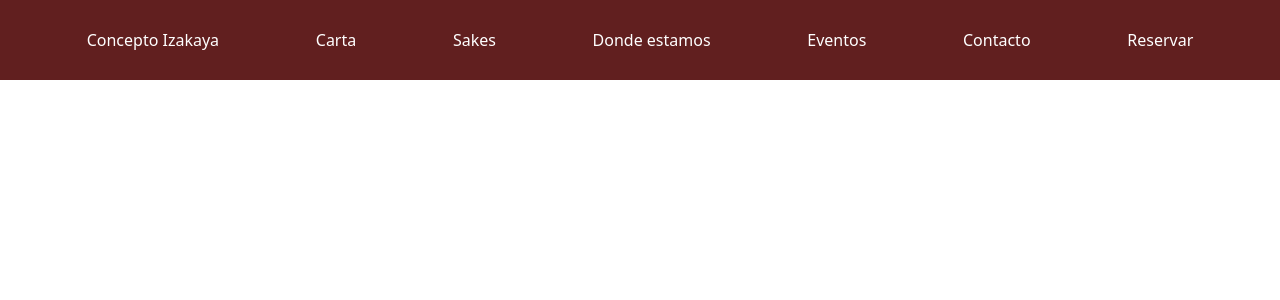
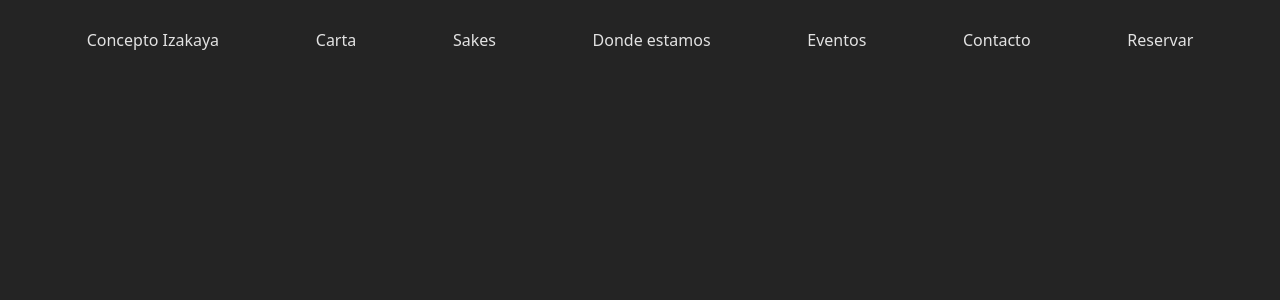
Before and after one commit to keihachimaru/Shuwa, a React app in the folder frontend/: page / in a window 1280 px wide. Shown: the top 300 px of the page. Built offline with nearby package versions, Linux system fonts and the light colour scheme; the HTML template or start-up script is replaced by a standard one.

Commit message:
feat: improvded menu item, color palette and data processing of menu

```diff
--- /dev/null
+++ b/frontend/src/components/MenuItem.tsx
@@ -0,0 +1,27 @@
+import type { Item } from '@/types';
+import '@/styles/MenuItem.css';
+
+type Props = {
+    data: Item;
+}
+
+const MenuItem = ({ data }: Props) => {
+    return (
+        <div className="menu-item">
+            <div className="menu-title">
+                <span className="item-name">
+                    { data.nombre }
+                </span>
+                <span className="item-price">
+                    { Number(data.precio).toFixed(1)+'  ' }
+                    €
+                </span>
+            </div>
+            <div className="menu-description">
+                { data.descripción }
+            </div>
+        </div>
+    )
+};
+
+export default MenuItem;
--- a/frontend/src/index.css
+++ b/frontend/src/index.css
@@ -11,10 +11,34 @@
   text-rendering: optimizeLegibility;
   -webkit-font-smoothing: antialiased;
   -moz-osx-font-smoothing: grayscale;
-  --primary: #4285f4;
-  --accent: #611f1f;
-  --text: #fff;
-  --accent-light: #5f3737;
+
+  /* — Core Base Colors — */
+  --color-bg-primary: #faf7f4; /* soft off-white background */
+  --color-bg-secondary: #f2ebe4; /* slightly warmer secondary background */
+  --color-text-primary: #1f1f1f; /* main readable text */
+  --color-text-secondary: #4a4a4a; /* secondary text / descriptions */
+  --color-border: #ddd6ce; /* light neutral border line */
+
+  /* — Contrast & Depth — */
+  --color-bg-dark: #2a2a2a; /* dark section / footer backgrounds */
+  --color-text-light: #ffffff; /* light text on dark bg */
+
+  /* — Accent / Primary — */
+  --color-accent: #b33f3f; /* sake red accent — used for buttons & highlights */
+  --color-accent-light: #e8cfcf; /* lighter version of accent */
+
+  /* — Neutral / UI — */
+  --color-muted: #9e948d; /* muted text or disabled states */
+  --color-card-bg: #ffffff; /* cards, menus, popups */
+
+  /* — Availability / Status — */
+  --color-available: #3a7d44; /* green for “available” */
+  --color-unavailable: #c04b4b; /* red for “out of stock” */
+  --color-warning: #e0a030; /* warm yellow for subtle warnings */
+
+  /* — Interaction — */
+  --color-hover: #d7c7c0; /* hover / focus on card / menu item */
+  --color-button-text: #ffffff; /* primary button text */
 }
 
 body, html {
@@ -23,10 +47,10 @@ body, html {
   min-height: 100vh;
 }
 
-@media (prefers-color-scheme: light) {
+@media (prefers-color-scheme: dark) {
   :root {
     color: #213547;
-    background-color: #ffffff;
+    background-color: #fdf0e9;
   }
   a:hover {
     color: #747bff;
--- a/frontend/src/pages/Menu.tsx
+++ b/frontend/src/pages/Menu.tsx
@@ -1,32 +1,26 @@
 import Navbar from "@/components/Navbar";
+import MenuSection from "@/components/MenuSection";
 import Papa from "papaparse";
-import { useEffect, useState } from "react";
+import { useEffect, useState, useMemo } from "react";
+import type { Item, Row } from '@/types';
+import '@/styles/Menu.css';
 
 const CSV_URL = "https://docs.google.com/spreadsheets/d/e/2PACX-1vRTI7dYkDQH8Oyf1W4f_mxY97Z32RbUZdcnBzQXfCBld6xIiqHOEUvdJGpBFto2i5UvnRB2GRRvZTZP/pub?output=csv"
-
-type Item = {
-    nombre: string,
-    descripción: string,
-    precio: number,
-    foto: string,
-    seccion: string,
-    notas: string[],
-}
-
-type Row = {
-    Nombre: string,
-    Descripción: string,
-    Precio: number,
-    Foto: string,
-    Sección: string,
-    Notas: string,
-}
-
 
 const Menu = () => {
     const [data, setData] = useState<Item[]>([]);
     const [loading, setLoading] = useState(true);
     const [error, setError] = useState<string | null>(null);
+
+    const items = useMemo(() => {
+        const sections = [ ...new Set(data.map(i => i.seccion))]
+        return Object.fromEntries(sections.map(s => ([
+            s,
+            data.filter(d => d.seccion===s)
+        ])))
+    }, [data])
+
+    const sections = useMemo(() => ([ ...new Set(data.map(i => i.seccion))]), [data])
 
     useEffect(() => {
         Papa.parse(CSV_URL, {
@@ -55,11 +49,34 @@ const Menu = () => {
         });
     }, []);
 
+    if(loading) {
+        return (
+            <>
+                <Navbar/>
+                Loading ...
+            </>
+        );
+    }
+    else if(error) {
+        return (
+            <>
+                <Navbar/>
+                Error!
+            </>
+        );
+    }
+
     return (
-        <>
+        <div className="menu">
             <Navbar/>
-            { JSON.stringify(data) }
-        </>
+            {sections.map(section => (
+                <MenuSection
+                    key={section}
+                    section={section}
+                    items={items[section]}
+                />
+            ))}
+        </div>
     )
 }
 export default Menu;
--- /dev/null
+++ b/frontend/src/styles/Menu.css
@@ -0,0 +1,5 @@
+.menu {
+    display: flex;
+    align-items: center;
+    flex-direction: column;
+}
--- /dev/null
+++ b/frontend/src/styles/MenuItem.css
@@ -0,0 +1,29 @@
+.menu-item {
+    width: calc(100% - 20px);
+    max-width: 500px;
+    min-height: 80px;
+    display: flex;
+    flex-direction: column;
+    justify-content: center;
+    margin: 10px;
+    margin-top: 0px;
+    margin-bottom: 0px;
+}
+.menu-title {
+    display: flex;
+    align-items: center;
+    justify-content: space-between;
+}
+.item-name {
+    font-size: 1.2em;
+    font-weight: bold;
+    max-width: 80%;
+}
+.item-price {
+    font-family: 'Arial';
+    font-style: italic;
+    font-size: .8em;
+}
+.menu-description {
+    font-size: .8em;
+}
--- a/frontend/src/styles/Navbar.css
+++ b/frontend/src/styles/Navbar.css
@@ -5,6 +5,7 @@
     display: flex;
     align-items: center;
     justify-content: space-evenly;
+    overflow: hidden;
 }
 .tab {
     user-select: none;
--- /dev/null
+++ b/frontend/src/types.ts
@@ -0,0 +1,17 @@
+export type Item = {
+    nombre: string,
+    descripción: string,
+    precio: number,
+    foto: string,
+    seccion: string,
+    notas: string[],
+}
+
+export type Row = {
+    Nombre: string,
+    Descripción: string,
+    Precio: number,
+    Foto: string,
+    Sección: string,
+    Notas: string,
+}
```
Also changed, not shown: frontend/src/assets/corner.png (added), frontend/src/components/Error.tsx (added), frontend/src/components/Loading.tsx (added), 1 other file (tests, documents, lock files or other folders).
